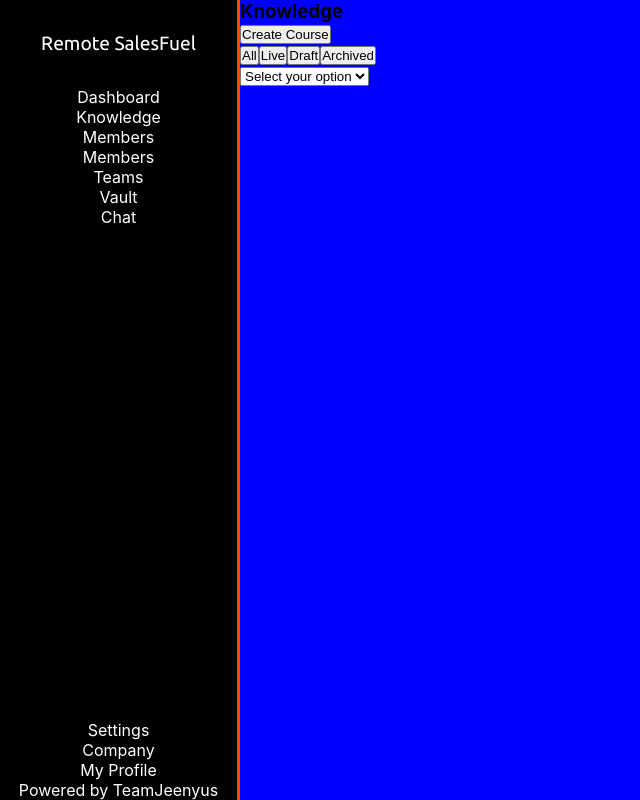
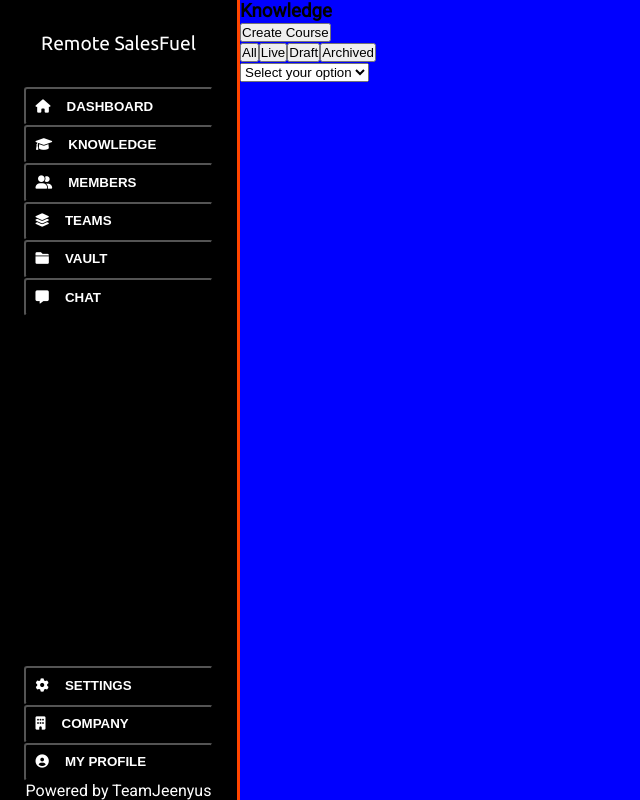
Before and after one commit to VishnuVNairCodes/remote-salesfuel, a React (Create React App) app in the folder remote-salesfuel/: page / in a window 1280 px wide. Shown: the whole page, without its empty margins (0-640 px from the left). Built offline with nearby package versions, Linux system fonts and the light colour scheme.

Commit message:
style: styled sidebar nav items

```diff
--- a/remote-salesfuel/public/index.html
+++ b/remote-salesfuel/public/index.html
@@ -2,13 +2,22 @@
 <html lang="en">
   <head>
     <meta charset="utf-8" />
-    <!-- <link rel="icon" href="%PUBLIC_URL%/favicon.ico" /> -->
     <meta name="viewport" content="width=device-width, initial-scale=1" />
     <meta name="theme-color" content="#000000" />
     <meta
       name="description"
       content="Web site created using create-react-app"
     />
+
+    <!-- Font Awesome Icons -->
+    <link
+      rel="stylesheet"
+      href="https://cdnjs.cloudflare.com/ajax/libs/font-awesome/6.0.0/css/all.min.css"
+      integrity="sha512-9usAa10IRO0HhonpyAIVpjrylPvoDwiPUiKdWk5t3PyolY1cOd4DSE0Ga+ri4AuTroPR5aQvXU9xC6qOPnzFeg=="
+      crossorigin="anonymous"
+      referrerpolicy="no-referrer"
+    />
+
     <title>Remote SalesFuel</title>
   </head>
   <body>
--- a/remote-salesfuel/src/components/SideBar/SideBar.css
+++ b/remote-salesfuel/src/components/SideBar/SideBar.css
@@ -1,5 +1,3 @@
-@import url("https://fonts.googleapis.com/css2?family=Ubuntu&display=swap");
-
 .sidebar {
   width: 15rem;
   display: flex;
@@ -18,6 +16,33 @@
   font-weight: lighter;
 }
 
+.sidebar-header-nav,
+.sidebar-footer-nav {
+  display: flex;
+  flex-direction: column;
+  margin: 0 0.5rem;
+}
+
+.sidebar-header-nav-item,
+.sidebar-footer-nav-item {
+  color: #fff;
+  background-color: #000000;
+  text-align: left;
+  text-transform: uppercase;
+  font-weight: bold;
+  padding: 0.6rem;
+  border-radius: 0.2rem;
+  transition: 0.2s;
+
+  display: flex;
+  gap: 1rem;
+}
+.sidebar-header-nav-item:hover,
+.sidebar-footer-nav-item:hover {
+  cursor: pointer;
+  background-color: #2a2a2a;
+}
+
 .sidebar-footer {
   margin-top: auto;
 }
--- a/remote-salesfuel/src/components/SideBar/SideBar.js
+++ b/remote-salesfuel/src/components/SideBar/SideBar.js
@@ -8,20 +8,65 @@ function SideBar() {
         <header className="sidebar-header">
           <h1 className="sidebar-heading">Remote SalesFuel</h1>
           <div className="sidebar-header-nav">
-            <div className="sidebar-header-nav-item">Dashboard</div>
-            <div className="sidebar-header-nav-item">Knowledge</div>
-            <div className="sidebar-header-nav-item">Members</div>
-            <div className="sidebar-header-nav-item">Members</div>
-            <div className="sidebar-header-nav-item">Teams</div>
-            <div className="sidebar-header-nav-item">Vault</div>
-            <div className="sidebar-header-nav-item">Chat</div>
+            <button className="sidebar-header-nav-item">
+              <span class="sidebar-icon">
+                <i class="fa-solid fa-house"></i>
+              </span>
+              Dashboard
+            </button>
+            <button className="sidebar-header-nav-item">
+              <span class="sidebar-icon">
+                <i class="fa-solid fa-graduation-cap"></i>
+              </span>
+              Knowledge
+            </button>
+            <button className="sidebar-header-nav-item">
+              <span class="sidebar-icon">
+                <i class="fa-solid fa-user-group"></i>
+              </span>
+              Members
+            </button>
+
+            <button className="sidebar-header-nav-item">
+              <span class="sidebar-icon">
+                <i class="fa-solid fa-layer-group"></i>
+              </span>
+              Teams
+            </button>
+            <button className="sidebar-header-nav-item">
+              <span class="sidebar-icon">
+                <i class="fa-solid fa-folder"></i>
+              </span>
+              Vault
+            </button>
+            <button className="sidebar-header-nav-item">
+              <span class="sidebar-icon">
+                <i class="fa-solid fa-message"></i>
+              </span>
+              Chat
+            </button>
           </div>
         </header>
         <footer className="sidebar-footer">
           <div className="sidebar-footer-nav">
-            <div className="sidebar-footer-nav-item">Settings</div>
-            <div className="sidebar-footer-nav-item">Company</div>
-            <div className="sidebar-footer-nav-item">My Profile</div>
+            <button className="sidebar-footer-nav-item">
+              <span class="sidebar-icon">
+                <i class="fa-solid fa-gear"></i>
+              </span>
+              Settings
+            </button>
+            <button className="sidebar-footer-nav-item">
+              <span class="sidebar-icon">
+                <i class="fa-solid fa-building"></i>
+              </span>
+              Company
+            </button>
+            <button className="sidebar-footer-nav-item">
+              <span class="sidebar-icon">
+                <i class="fa-solid fa-circle-user"></i>
+              </span>
+              My Profile
+            </button>
           </div>
           <div className="sidebar-footer-sponsor">Powered by TeamJeenyus</div>
         </footer>
--- a/remote-salesfuel/src/index.css
+++ b/remote-salesfuel/src/index.css
@@ -1,18 +1,11 @@
+@import url("https://fonts.googleapis.com/css2?family=Roboto&family=Ubuntu&display=swap");
+
 * {
   margin: 0;
   padding: 0;
   box-sizing: border-box;
 }
+
 body {
-  margin: 0;
-  font-family: -apple-system, BlinkMacSystemFont, "Segoe UI", "Roboto", "Oxygen",
-    "Ubuntu", "Cantarell", "Fira Sans", "Droid Sans", "Helvetica Neue",
-    sans-serif;
-  -webkit-font-smoothing: antialiased;
-  -moz-osx-font-smoothing: grayscale;
+  font-family: "Roboto", sans-serif;
 }
-
-code {
-  font-family: source-code-pro, Menlo, Monaco, Consolas, "Courier New",
-    monospace;
-}
```
